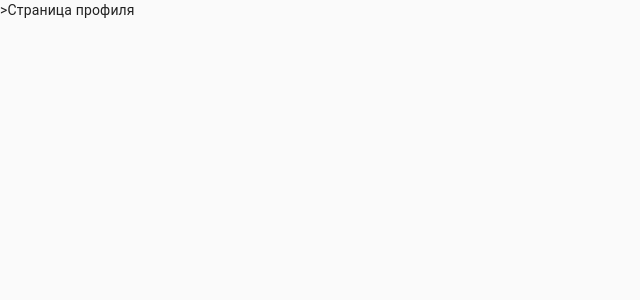
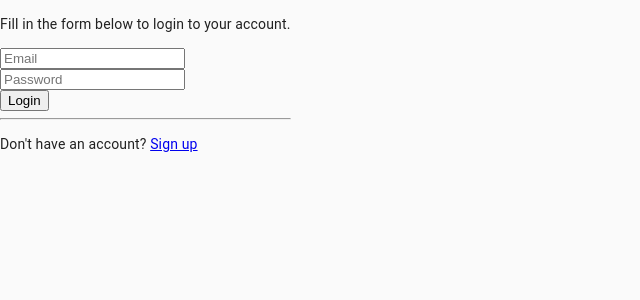
Before and after one commit to JenyaPogorelov/react-lessons, a React (Create React App) app: page /login in a window 1280 px wide. Shown: the top 300 px of the page, without its empty margins (0-640 px from the left). Built offline with nearby package versions, Linux system fonts and the light colour scheme.

Commit message:
Реализовал логин.

```diff
--- a/src/App.js
+++ b/src/App.js
@@ -4,16 +4,11 @@ import CustomRoute from "./util/CustomRoute";
 import Chat from "./Chat";
 import Playground from "./Playground";
 import {Signup} from "./Auth/Signup";
+import {Login} from "./Auth/Login";
 import Profile from "./Profile";
 import {makeStyles} from '@material-ui/core/styles';
 import Cats from "./Cats";
 import Got from "./GameOfThrones";
-import {useEffect} from "react";
-// import firebase from "firebase/app";
-// import firebase from "firebase/compat";
-// import {initializeApp} from "firebase/app";
-import {initializeApp} from "firebase/firebase-app";
-// import {firebaseConfig} from "./Firebase";
 import firebase from "firebase/compat";
 
 const useStyles = makeStyles((theme) => ({
@@ -45,7 +40,7 @@ const App = () => {
                 <CustomRoute secured path="/chat/:id">
                     <Chat/>
                 </CustomRoute>
-                <CustomRoute path="/playground" secured withAppBar={false}>
+                <CustomRoute path="/playground" secured withAppBar={true}>
                     <Playground/>
                 </CustomRoute>
                 <CustomRoute path="/cats" secured>
@@ -58,6 +53,9 @@ const App = () => {
                     <Profile/>
                 </CustomRoute>
 
+                <Route path="/login">
+                    <Login/>
+                </Route>
                 <Route path="/signup">
                     <Signup/>
                 </Route>
--- a/src/Auth/Login.js
+++ b/src/Auth/Login.js
@@ -0,0 +1,69 @@
+import {Link, useHistory} from "react-router-dom";
+import firebase from "firebase/compat";
+import {useState} from "react";
+import {changeIsAuth} from "../Chat/chatSlice";
+import {useDispatch} from "react-redux";
+
+
+export const Login = () => {
+    const [email, setEmail] = useState("");
+    const [password, setPassword] = useState("");
+    const [error, setError] = useState("");
+    const history = useHistory();
+    const dispatch = useDispatch();
+
+    const handlePassChange = (e) => {
+        setPassword(e.target.value);
+    };
+
+    const handleEmailChange = (e) => {
+        setEmail(e.target.value);
+    };
+
+    const handleSubmit = async (e) => {
+        e.preventDefault();
+        setError("");
+
+        try {
+            await firebase.auth().signInWithEmailAndPassword(email, password);
+            dispatch(changeIsAuth(true))
+            history.push('/playground')
+        } catch (error) {
+            setError(error.message);
+        }
+    };
+
+    return (
+        <div>
+            <form onSubmit={handleSubmit}>
+                <p>Fill in the form below to login to your account.</p>
+                <div>
+                    <input
+                        placeholder="Email"
+                        name="email"
+                        type="email"
+                        onChange={handleEmailChange}
+                        value={email}
+                    />
+                </div>
+                <div>
+                    <input
+                        placeholder="Password"
+                        name="password"
+                        onChange={handlePassChange}
+                        value={password}
+                        type="password"
+                    />
+                </div>
+                <div>
+                    {error && <p>{error}</p>}
+                    <button type="submit">Login</button>
+                </div>
+                <hr />
+                <p>
+                    Don't have an account? <Link to="/signup">Sign up</Link>
+                </p>
+            </form>
+        </div>
+    );
+};
--- a/src/Auth/Signup.js
+++ b/src/Auth/Signup.js
@@ -1,7 +1,7 @@
 import {useState} from "react";
 import {useDispatch} from "react-redux";
 import {changeIsAuth} from "../Chat/chatSlice";
-import {Link} from "react-router-dom";
+import {Link, useHistory} from "react-router-dom";
 // import { getAuth, signInWithEmailAndPassword } from "firebase/auth"
 // import {authFirebase} from "../Firebase";
 import {getAuth, createUserWithEmailAndPassword} from "firebase/auth";
@@ -11,6 +11,7 @@ export const Signup = () => {
     const [email, setEmail] = useState("");
     const [password, setPassword] = useState("");
     const [error, setError] = useState("");
+    const history = useHistory();
     const dispatch = useDispatch();
 
     const firebaseApp = firebase.apps[0];
@@ -23,21 +24,17 @@ export const Signup = () => {
         setEmail(e.target.value);
     };
 
-    const handleSubmit = (e) => {
+    const handleSubmit = async (e) => {
         e.preventDefault();
         setError("");
 
-        const auth = getAuth();
-        createUserWithEmailAndPassword(auth, email, password)
-            .then((userCredential) => {
-                // Signed in
-                const user = userCredential.user;
-                dispatch(changeIsAuth(true));
-                console.log(user);
-            })
-            .catch((error) => {
-                setError(error.message);
-            });
+        try {
+            await firebase.auth().createUserWithEmailAndPassword(email, password);
+            dispatch(changeIsAuth(true))
+            history.push('/playground')
+        } catch (error) {
+            setError(error.message);
+        }
     };
 
     return (
```
